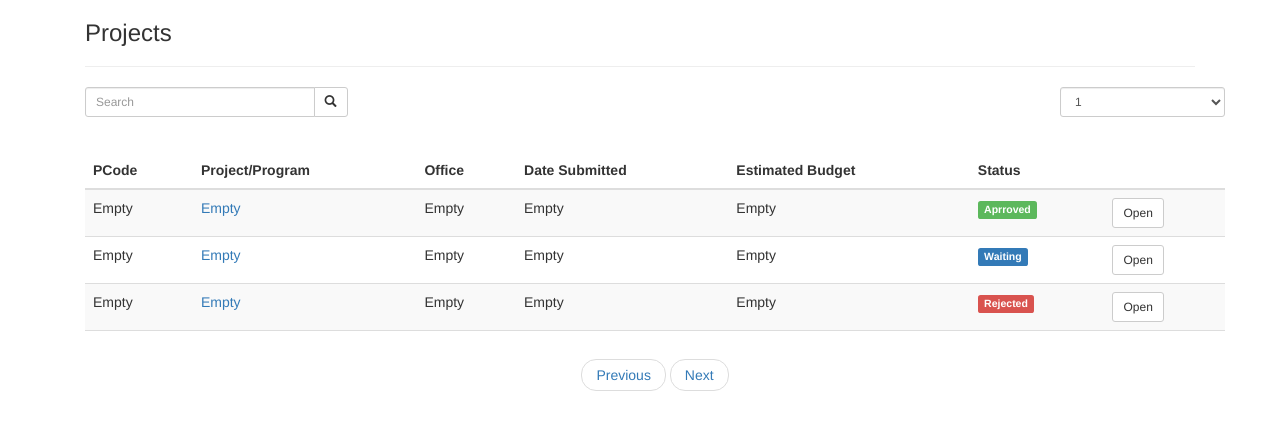
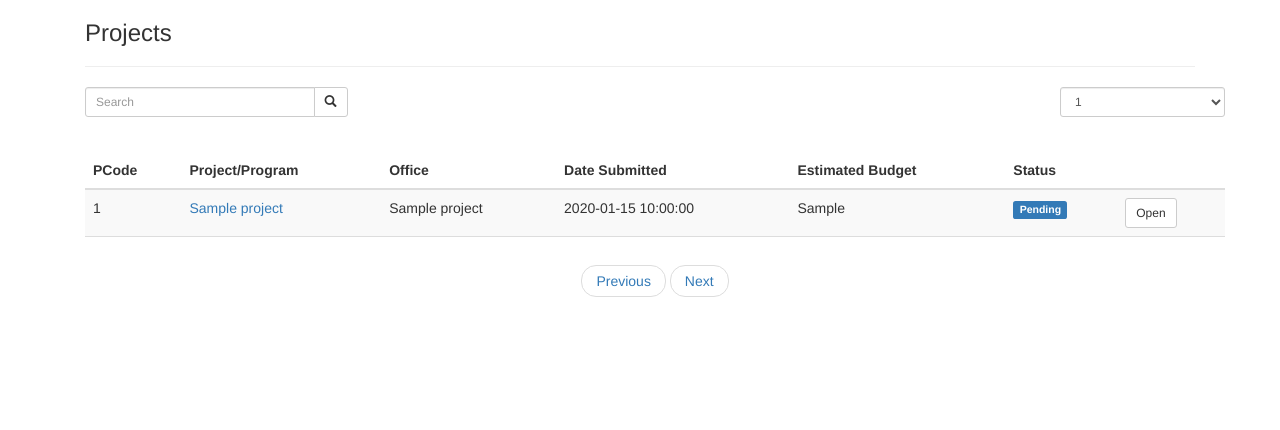
Before and after one commit to cronasdese/eppmp, a CodeIgniter app: the page made by application/views/Projects.php in a window 1280 px wide. Shown: the top 430 px of the page. Run offline with CodeIgniter, Linux system fonts and the light colour scheme; tables that the repository leaves empty hold one stand-in row (values such as "Sample post"); the template is opened without the code that fills it: most values are stand-ins (such as "Sample title", 1, 10 or a date in 2020); some libraries are stand-ins or nearby versions.

Commit message:
added view all projects for a specific user

```diff
--- a/application/controllers/Signin_controller.php
+++ b/application/controllers/Signin_controller.php
@@ -12,7 +12,9 @@ class Signin_controller extends CI_Controller{
 
 	public function index()
 	{
-		$this->load->view('login');
+		$this->load->model('PPMP_model');
+		$data['projects'] = $this->PPMP_model->getAllProjects(1);
+		$this->load->view('Projects', $data);
 	}
 
 	public function validateAccount(){
@@ -30,7 +32,7 @@ class Signin_controller extends CI_Controller{
 				$this->load->view('login');
 			}
 			else{
-				$this->load->view('try2', $data);
+				$this->load->view('USER_Create', $data);
 			}
 		}
 	}
--- a/application/views/Projects.php
+++ b/application/views/Projects.php
@@ -51,33 +51,30 @@
                             </tr>
                         </thead>
                         <tbody>
-                            <tr>
-                                <td>Empty</td>
-                                <td><a href="#">Empty</a></td>
-                                <td>Empty</td>
-                                <td>Empty</td>
-                                <td>Empty</td>
-                                <td><span class="label label-success">Aprroved</span></td>
-                                <td><button class="btn btn-default btn-sm">Open</button></td>
-                            </tr>
-                            <tr>
-                                <td>Empty</td>
-                                <td><a href="#">Empty</a></td>
-                                <td>Empty</td>
-                                <td>Empty</td>
-                                <td>Empty</td>
-                                <td><span class="label label-primary">Waiting</span></td>
-                                <td><button class="btn btn-default btn-sm">Open</button></td>
-                            </tr>
-                            <tr>
-                                <td>Empty</td>
-                                <td><a href="#">Empty</a></td>
-                                <td>Empty</td>
-                                <td>Empty</td>
-                                <td>Empty</td>
-                                <td><span class="label label-danger">Rejected</span></td>
-                                <td><button class="btn btn-default btn-sm">Open</button></td>
-                            </tr>
+                            <?php
+                                if(is_array($projects) || is_object($projects)){
+                                    foreach ($projects as $project_data) {
+                                        echo'
+                                        <tr>
+                                        <td>'. $project_data->project_id .'</td>
+                                        <td><a href="#">'. $project_data->project_title .'</a></td>
+                                        <td>'. $project_data->office_name .'</td>
+                                        <td>'. $project_data->date_submitted .'</td>
+                                        <td>'. $project_data->estimated_budget .'</td>';
+                                        if(($project_data->first_lvl_status == 1) && ($project_data->second_lvl_status == 1) && ($project_data->third_lvl_status == 1) && ($project_data->fourth_lvl_status == 1)){
+                                            echo'<td><span class="label label-success">Aprroved</span></td>';
+                                        }
+                                        else if(($project_data->first_lvl_status == 3) || ($project_data->second_lvl_status == 3) || ($project_data->third_lvl_status == 3) || ($project_data->fourth_lvl_status == 3)){
+                                            echo'<td><span class="label label-danger">Rejected</span></td>';
+                                        }
+                                        else{
+                                            echo'<td><span class="label label-primary">Pending</span></td>';
+                                        }
+                                        echo '<td><button class="btn btn-default btn-sm">Open</button></td>
+                                        </tr>';
+                                    }
+                                }
+                            ?>
                         </tbody>
                         <tfoot>
                             <tr>
--- a/application/views/USER_Create.php
+++ b/application/views/USER_Create.php
@@ -425,6 +425,12 @@
                     ?>
                 </div>
             </div>
+            <div>
+                <label class="col-md-2">Project/Title:</label>
+                <div>
+                    <input type="text" id="title" name="title" class="col-md-10" required/>
+                </div>
+            </div>
         </div>
         <br />
         <div  class="container table-responsive col-sm-12">
```
Also changed, not shown: application/controllers/PPMP_controller.php (+9 -1 lines), application/models/PPMP_model.php (+82 -16 lines), application/views/USER_ViewPPMP.php (+20 -34 lines).
